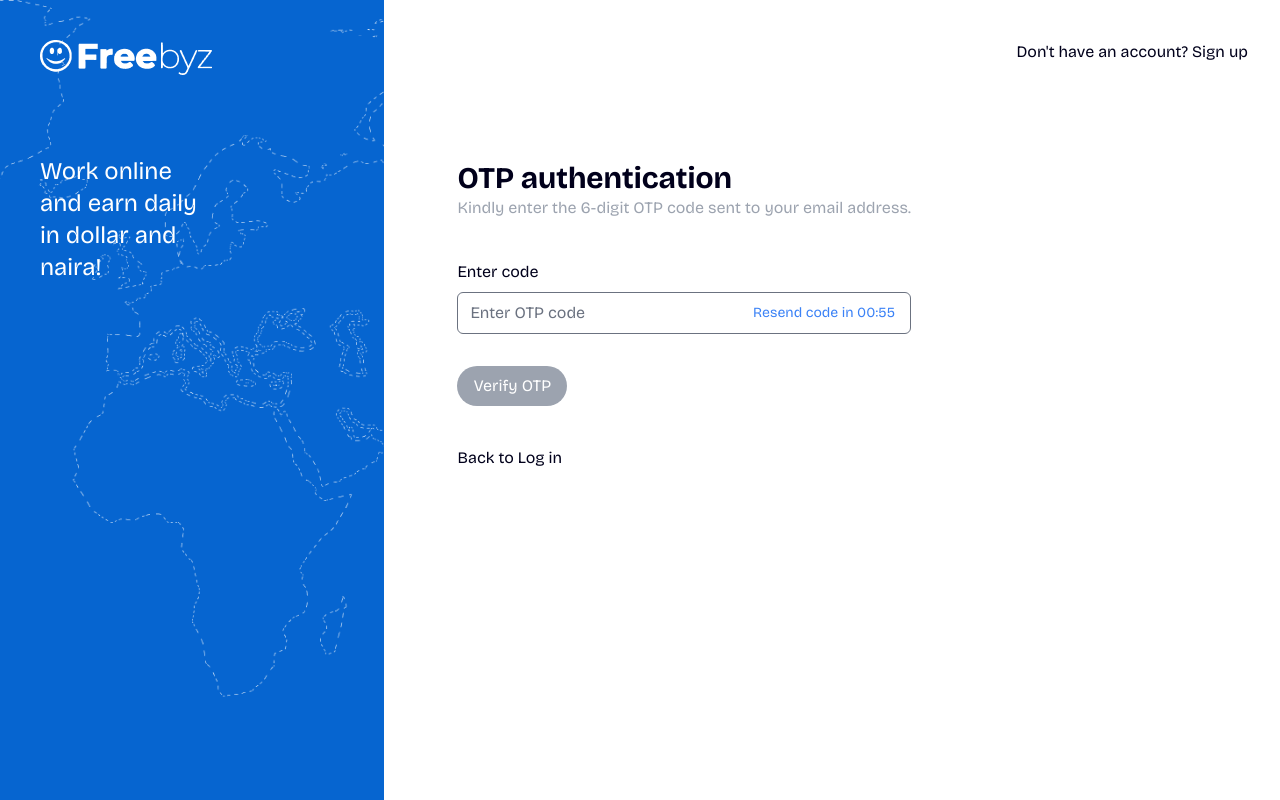
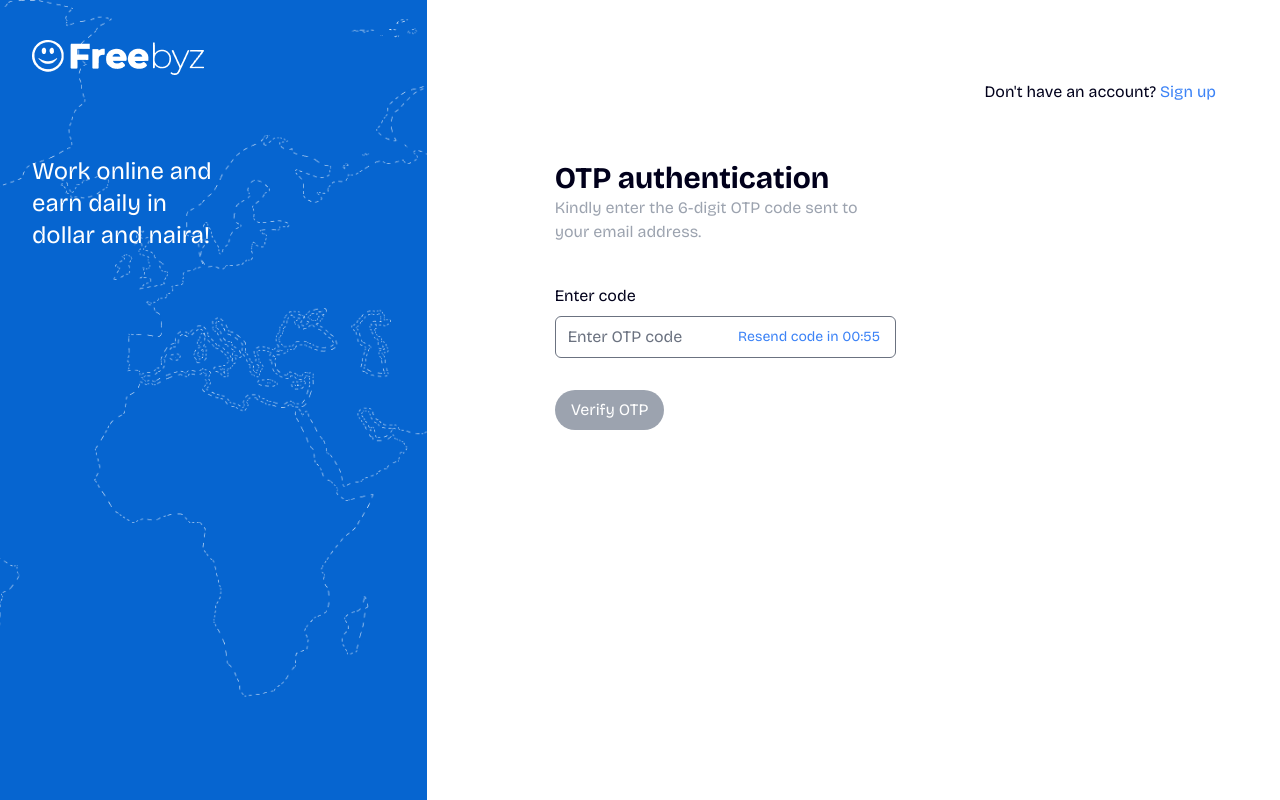
Before and after one commit to solotobby/gamification_fe, a React (Vite) app: page /otp in a window 1280 px wide. Built offline with nearby package versions, Linux system fonts and the light colour scheme.

Commit message:
Cleaned up some styles

```diff
--- a/src/components/landing-page/Otp.jsx
+++ b/src/components/landing-page/Otp.jsx
@@ -1,5 +1,6 @@
 import { useState, useEffect } from 'react';
 import { useNavigate } from 'react-router-dom';
+import { Link } from "react-router-dom";
 
 const Otp = () => {
     const [countdown, setCountdown] = useState(60);
@@ -63,13 +64,14 @@ const Otp = () => {
 
 
     return (
-        <div className="flex">
-            <div className="pl-10 w-[30%] bg-customBlue left-class h-svh shrink-0 background-map2">
+        <div className="relative grid h-screen grid-cols-1 bg-white md:grid-cols-3">
+            <div className="w-full h-32 pl-2 md:pl-8 md:h-screen bg-customBlue left-class shrink-0 background-map2">
                 <img className="pt-10" src="/images/Freebyz-logo-white.png" alt="freebyz-logo" />
                 <h1 className="w-1/2 mt-20 text-2xl text-white">Work online and earn daily in dollar and naira!</h1>
             </div>
 
-            <div className="flex flex-col mx-auto mt-40 login-content">
+            <div className='flex h-full col-span-2'>
+                <div className="flex flex-col mt-4 md:mt-40 login-content lg:w-[40%] ml-0 md:ml-10 lg:ml-32 w-full px-4 md:px-0 login-content">
                     <h2 className="text-3xl font-bold">OTP authentication</h2>
                     <p className="text-gray-400">Kindly enter the 6-digit OTP code sent to your email address.</p>
                     <form className="mt-10" onSubmit={handleSubmit}>
@@ -101,12 +103,13 @@ const Otp = () => {
                             Verify OTP
                         </button>
                         <div className="mt-2 text-red-500">{errorMessage}</div>
-                    <p className="mt-10">Back to Log in</p>
+
                     </form>
                 </div>
+            </div>
 
-            <div>
-                <p className="mx-8 mt-10">Don't have an account? Sign up</p>
+            <div className='absolute top-32 right-8 md:top-10'>
+                <p className="mx-8 mt-10">Don&apos;t have an account? <Link to="/register" className="text-blue-500">Sign up</Link></p>
             </div>
         </div>
     );
--- a/src/components/landing-page/ResetLinkSent.jsx
+++ b/src/components/landing-page/ResetLinkSent.jsx
@@ -13,7 +13,7 @@ const ForgotPassword = () => {
 
             <div className='absolute top-0 right-0'>
                 <p className="mx-8 mt-10">
-                    Don&apos;t have an account? <Link to="/login" className="text-blue-500">Login</Link>
+                    Don&apos;t have an account? <Link to="/register" className="text-blue-500">sign up</Link>
                 </p>
             </div>
 
@@ -23,6 +23,7 @@ const ForgotPassword = () => {
                     <p className="w-1/2 mx-auto text-center text-gray-400">We have sent a password reset link to your registered email address. Kindly click the link to change your password.</p>
                     <button className="px-4 py-2 mt-8 text-white bg-blue-500 rounded-full" type="submit">Login instead</button>
 
+
                 </div>
             </div>
         </div>
```
Lines whose indentation alone changed are shown as unchanged.
